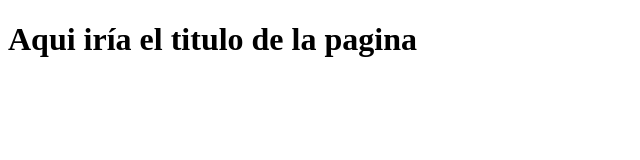
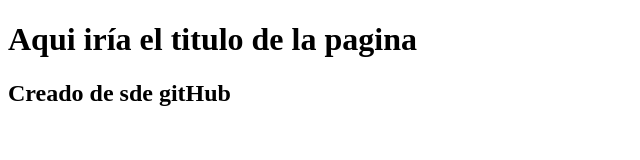
Before and after one commit to edwimeca/proyectoWeb-, a plain HTML site: page index.html in a window 1280 px wide. Shown: the whole page, without its empty margins (0-640 px from the left). Drawn offline with Linux system fonts and the light colour scheme.

Commit message:
Update index.html

```diff
--- a/index.html
+++ b/index.html
@@ -8,5 +8,6 @@
 </head>
 <body>
     <h1>Aqui iría el titulo de la pagina</h1>
+    <h2>Creado de sde gitHub</h2>
 </body>
 </html>
```
